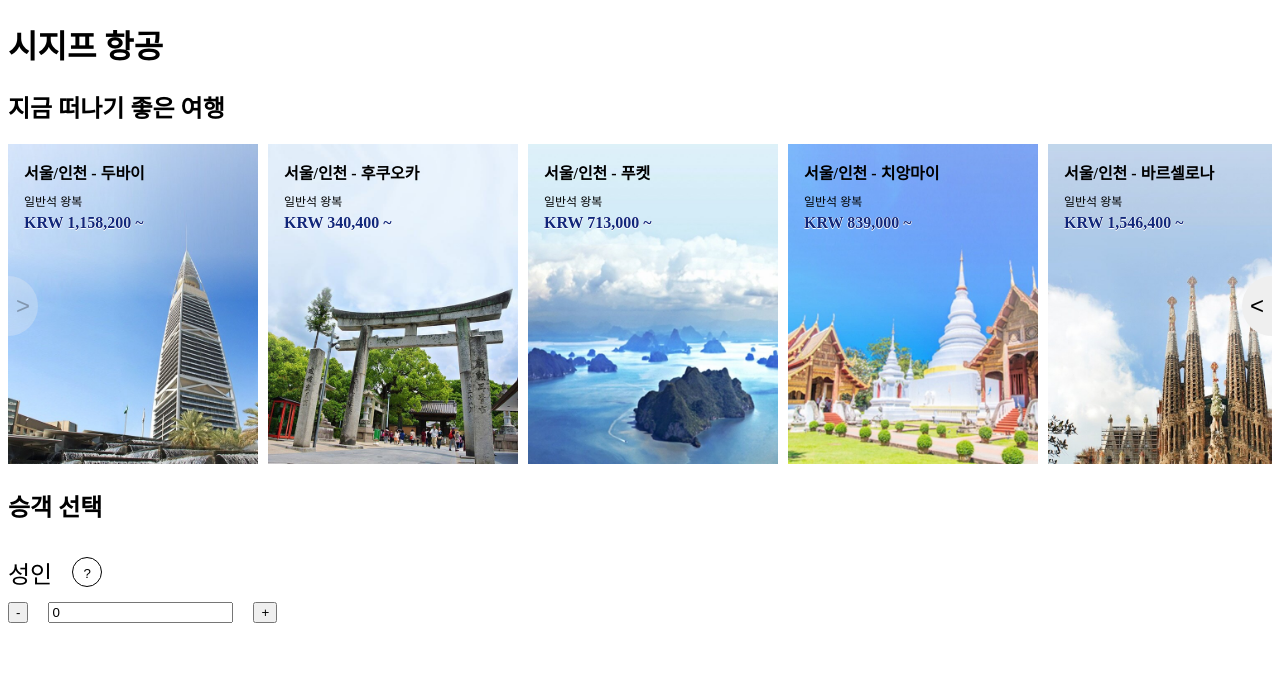
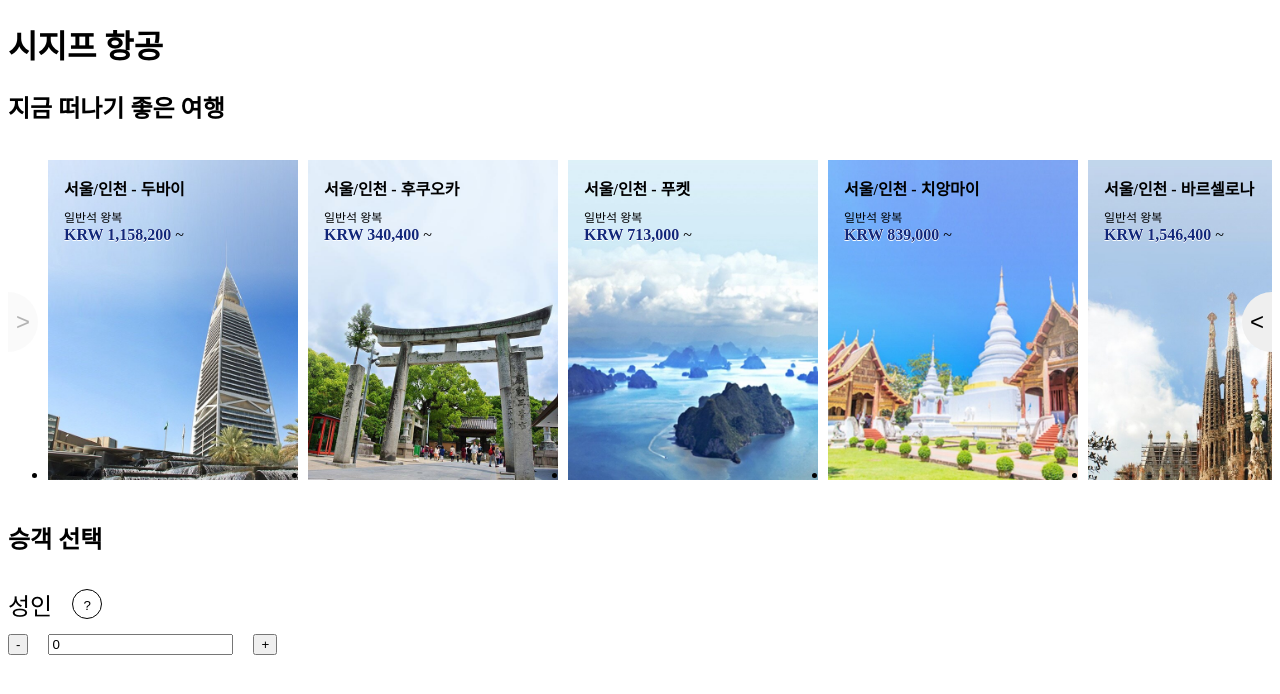
Before and after one commit to woowacourse/a11y-airline, a React app: page / in a window 1280 px wide. Shown: the top 694 px of the page. Built offline with nearby package versions, Linux system fonts and the light colour scheme.

Commit message:
feat: ul, li 태그로 변경

```diff
--- a/src/Carousel.tsx
+++ b/src/Carousel.tsx
@@ -11,6 +11,7 @@ import Travel8 from './assets/travel_8.jpg';
 
 const TravelList = [
   {
+    id: 1,
     departure: '서울/인천',
     arrivals: '두바이',
     seatClass: '일반',
@@ -20,6 +21,7 @@ const TravelList = [
     href: 'https://www.koreanair.com/booking/best-prices?departureCode=ICN&destinationCode=DXB&duration=7&cabin=Y',
   },
   {
+    id: 2,
     departure: '서울/인천',
     arrivals: '후쿠오카',
     seatClass: '일반',
@@ -29,6 +31,7 @@ const TravelList = [
     href: 'https://www.koreanair.com/booking/best-prices?departureCode=ICN&destinationCode=FUK&duration=7&cabin=Y',
   },
   {
+    id: 3,
     departure: '서울/인천',
     arrivals: '푸켓',
     seatClass: '일반',
@@ -38,6 +41,7 @@ const TravelList = [
     href: 'https://www.koreanair.com/booking/best-prices?departureCode=ICN&destinationCode=HKT&duration=7&cabin=Y',
   },
   {
+    id: 4,
     departure: '서울/인천',
     arrivals: '치앙마이',
     seatClass: '일반',
@@ -47,6 +51,7 @@ const TravelList = [
     href: 'https://www.koreanair.com/booking/best-prices?departureCode=ICN&destinationCode=CNX&duration=7&cabin=Y',
   },
   {
+    id: 5,
     departure: '서울/인천',
     arrivals: '바르셀로나',
     seatClass: '일반',
@@ -56,6 +61,7 @@ const TravelList = [
     href: 'https://www.koreanair.com/booking/best-prices?departureCode=ICN&destinationCode=BCN&duration=7&cabin=Y',
   },
   {
+    id: 6,
     departure: '서울/인천',
     arrivals: '하노이',
     seatClass: '일반',
@@ -65,6 +71,7 @@ const TravelList = [
     href: 'https://www.koreanair.com/booking/best-prices?departureCode=ICN&destinationCode=HAN&duration=7&cabin=Y',
   },
   {
+    id: 7,
     departure: '서울/인천',
     arrivals: '로마',
     seatClass: '일반',
@@ -74,6 +81,7 @@ const TravelList = [
     href: 'https://www.koreanair.com/booking/best-prices?departureCode=ICN&destinationCode=FCO&duration=7&cabin=Y',
   },
   {
+    id: 8,
     departure: '서울/인천',
     arrivals: '호놀룰루 (하와이)',
     seatClass: '일반',
@@ -92,7 +100,7 @@ const TravelCarousel = () => {
   const [maxXTranslated, setMaxXTranslated] = useState(0);
 
   const carouselWidth = useRef(0);
-  const wrapperRef = useRef<HTMLDivElement>(null);
+  const wrapperRef = useRef<HTMLUListElement>(null);
 
   const handleClickPrevButton = () => {
     const next = xTranslated - itemSize;
@@ -140,12 +148,20 @@ const TravelCarousel = () => {
 
   return (
     <StyledRoot>
-      <StyledPrev onClick={handleClickPrevButton} disabled={xTranslated <= 0}>
+      <StyledPrev aria-label='이전' onClick={handleClickPrevButton} disabled={xTranslated <= 0}>
         {'>'}
       </StyledPrev>
+      <StyledNext
+        aria-label='다음'
+        onClick={handleClickNextButton}
+        disabled={xTranslated >= maxXTranslated}
+      >
+        {'<'}
+      </StyledNext>
       <StyledWrapper xTranslated={xTranslated} ref={wrapperRef}>
         {TravelList.map(
-          ({ departure, arrivals, seatClass, isRound, bottomPrice, imageUrl, href }) => (
+          ({ id, departure, arrivals, seatClass, isRound, bottomPrice, imageUrl, href }) => (
+            <li key={id}>
               <StyledLink href={href} target='_blank'>
                 <StyledTravelInfo>
                   <StyledCityInfo>
@@ -154,16 +170,15 @@ const TravelCarousel = () => {
                   <StyledFlyType>
                     {seatClass}석 {isRound ? '왕복' : '편도'}
                   </StyledFlyType>
-                <StyledPriceInfo>KRW {bottomPrice.toLocaleString('kr')} ~</StyledPriceInfo>
+                  <StyledPriceInfo>KRW {bottomPrice.toLocaleString('kr')}</StyledPriceInfo>
+                  <span aria-hidden={true}>&nbsp;~</span>
                 </StyledTravelInfo>
                 <img src={imageUrl} alt={arrivals} />
               </StyledLink>
+            </li>
           )
         )}
       </StyledWrapper>
-      <StyledNext onClick={handleClickNextButton} disabled={xTranslated >= maxXTranslated}>
-        {'<'}
-      </StyledNext>
     </StyledRoot>
   );
 };
@@ -176,15 +191,16 @@ const StyledRoot = styled.div`
   position: relative;
 `;
 
-const StyledWrapper = styled.div<{ xTranslated: number }>`
+const StyledWrapper = styled.ul<{ xTranslated: number }>`
   display: flex;
   gap: 10px;
   transform: ${({ xTranslated }) => `translateX(-${xTranslated}px)`};
   transition: transform 300ms linear;
 
-  & > * {
+  & > li {
     flex: none;
     width: fit-content;
+    position: relative;
   }
 
   img {
@@ -194,7 +210,8 @@ const StyledWrapper = styled.div<{ xTranslated: number }>`
 `;
 
 const StyledLink = styled.a`
-  position: relative;
+  width: 100%;
+  height: 100%;
 `;
 
 const StyledTravelInfo = styled.div`
@@ -213,7 +230,7 @@ const StyledFlyType = styled.p`
   font-size: 12px;
 `;
 
-const StyledPriceInfo = styled.p`
+const StyledPriceInfo = styled.span`
   text-shadow: -0.5px 0 #fff, 0 0.5px #fff, 0.5px 0 #fff, 0 -0.5px #fff;
   color: #11277b;
   font-weight: 700;
```
Lines whose indentation alone changed are shown as unchanged.
